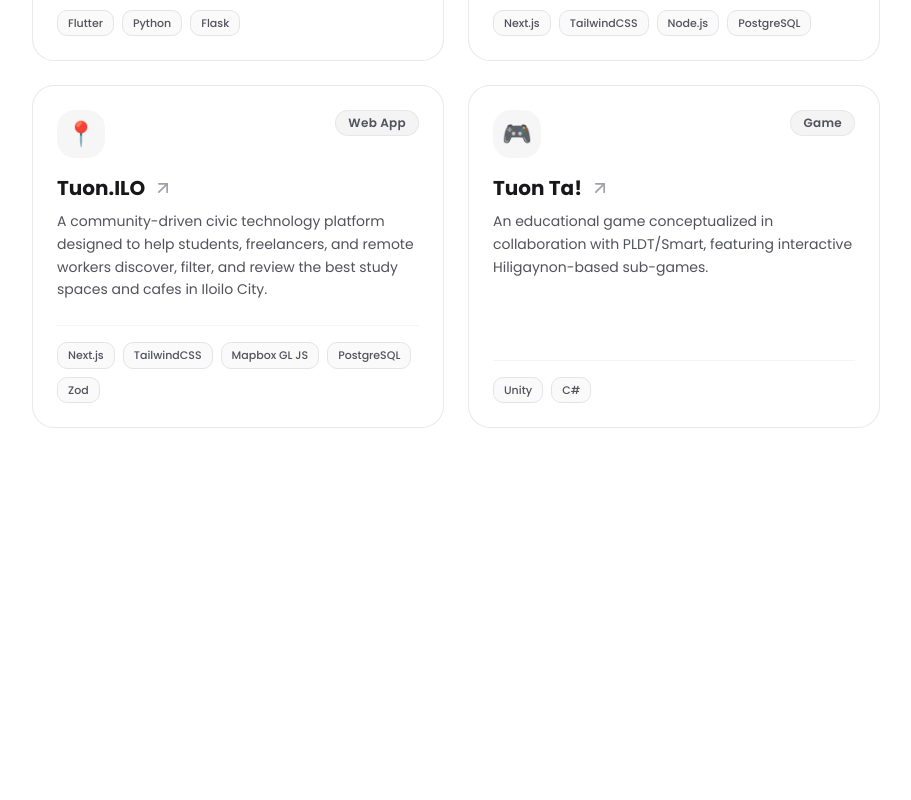
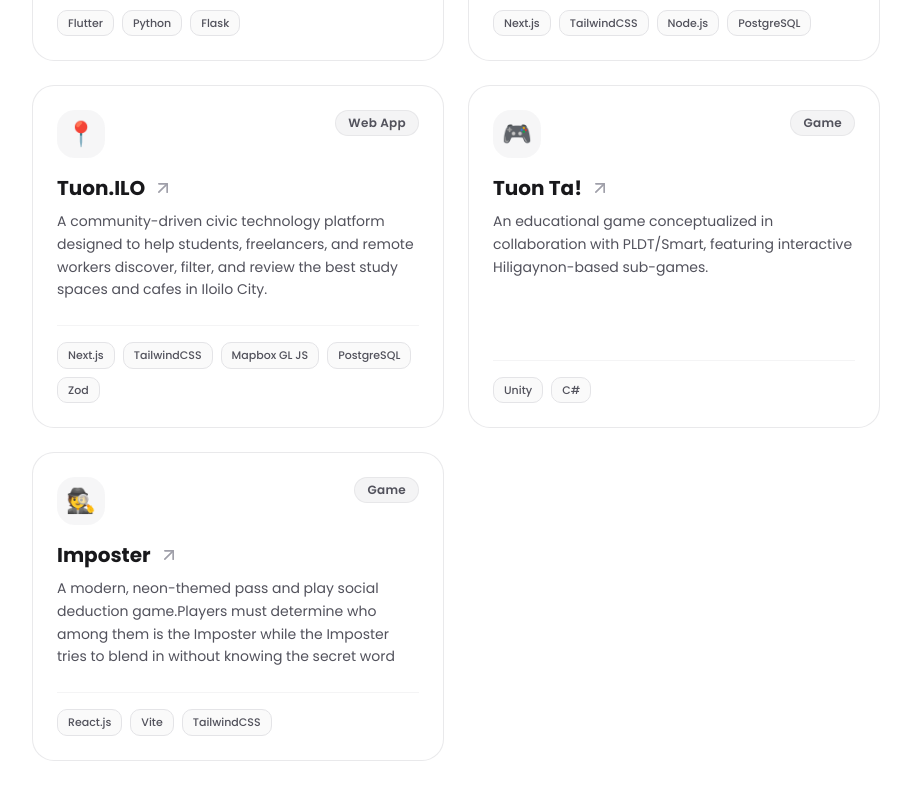
Before and after one commit to chariz1101/charchives, a Next.js app: page /projects in a window 1280 px wide. Shown: the part 436-1236 px from the top of the page, without its empty margins (184-1095 px from the left). Before the commit the page ends 924 px from the top, so only its background shows below. Built offline with nearby package versions, Linux system fonts and the light colour scheme.

Commit message:
feat: added imposter

```diff
--- a/app/projects/page.tsx
+++ b/app/projects/page.tsx
@@ -33,6 +33,14 @@ const projects = [
     stack: ["Unity", "C#"],
     link: "https://play.google.com/store/apps/details?id=com.wvsu.com.mobile2D&hl=en_NZ",
   },
+  {
+    emoji: "🕵️",
+    name: "Imposter",
+    tag: "Game",
+    desc: "A modern, neon-themed pass and play social deduction game.Players must determine who among them is the Imposter while the Imposter tries to blend in without knowing the secret word",
+    stack: ["React.js", "Vite", "TailwindCSS"],
+    link: "https://imposter-game-cyan.vercel.app/",
+  },
 ];
 
 export default function ProjectsPage() {
```
